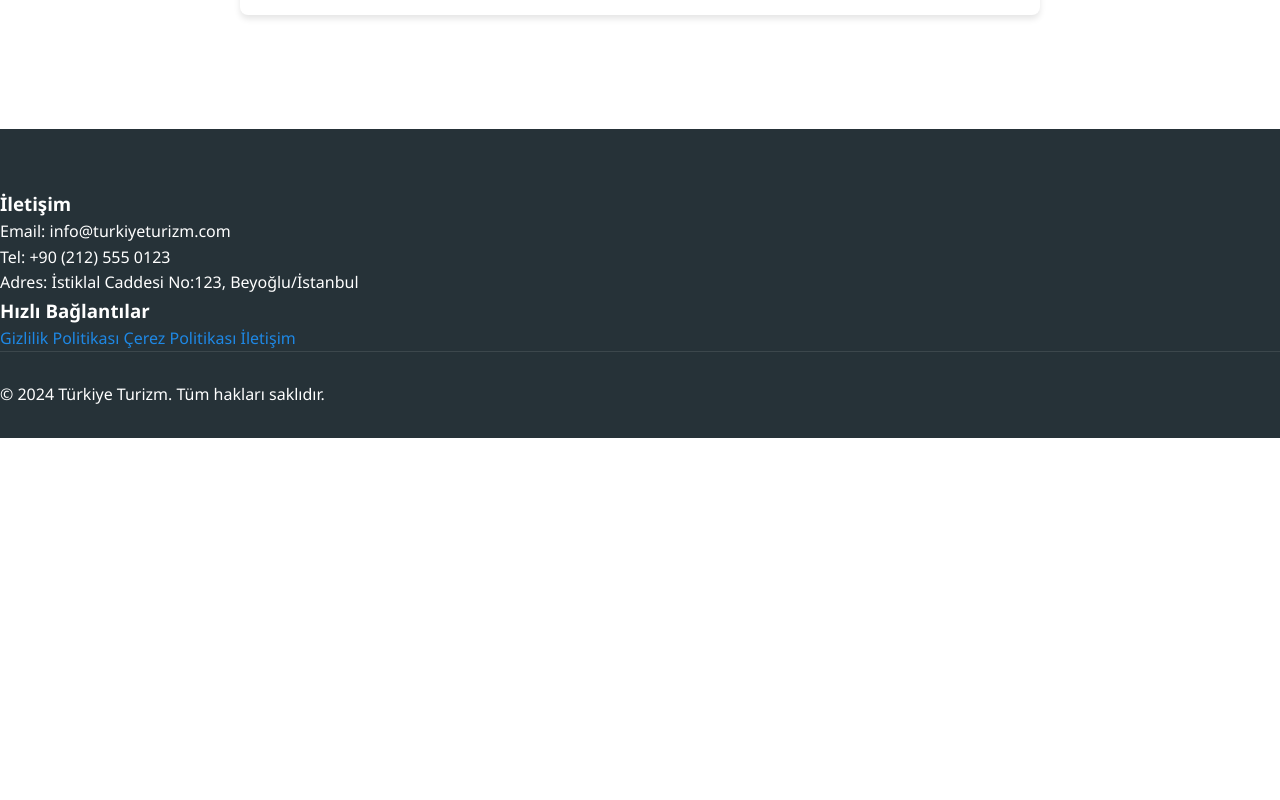
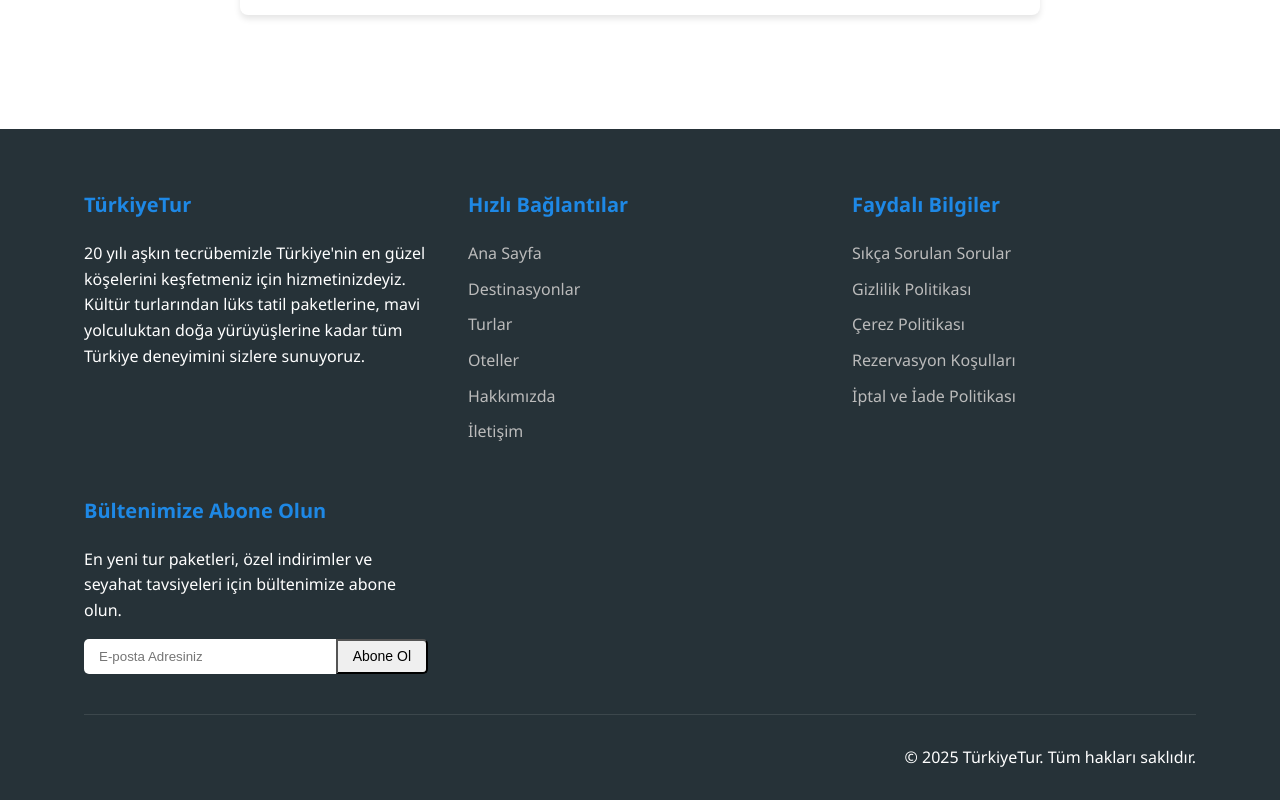
Before and after one commit to Azamqulov/Turizm_2.github.io, a plain HTML site: page privacy-policy.html in a window 1280 px wide. Shown: the part 1733-2533 px from the top of the page. Before the commit the page ends 2171 px from the top, so only its background shows below. Drawn offline with nearby package versions, Linux system fonts and the light colour scheme.

Commit message:
Update privacy-policy.html

```diff
--- a/privacy-policy.html
+++ b/privacy-policy.html
@@ -20,23 +20,27 @@
     <link rel="stylesheet" href="https://unpkg.com/aos@next/dist/aos.css" />
   </head>
   <body>
+ <!-- Header Bölümü -->
  <header>
+  <div class="container">
+      <div class="logo">
+          <h1>TürkiyeTur</h1>
+      </div>
       <nav>
-        <div class="logo">
-          <h1>Türkiye Turizm</h1>
-        </div>
-        <div class="nav-links">
-          <a href="index.html">Ana Sayfa</a>
-          <a href="privacy-policy.html" class="active">Gizlilik Politikası</a>
-          <a href="cookie-policy.html">Çerez Politikası</a>
-          <a href="contact.html">İletişim</a>
-        </div>
-        <div class="mobile-menu" onclick="toggleMenu()">
+          <ul>
+              <li><a href="#home">Ana Sayfa</a></li>
+              <li><a href="#destinations">Destinasyonlar</a></li>
+              <li><a href="#tours">Turlar</a></li>
+              <li><a href="#hotels">Oteller</a></li>
+              <li><a href="#contact">İletişim</a></li>
+          </ul>
+      </nav>
+      <div class="mobile-menu-btn">
           <span></span>
           <span></span>
           <span></span>
       </div>
-      </nav>
+  </div>
 </header>
 
     <main style="padding: 120px 5% 4rem">
@@ -124,23 +128,55 @@
       </div>
     </main>
 
+      <!-- Footer -->
       <footer>
-      <div class="footer-content">
-        <div class="footer-section">
-          <h3>İletişim</h3>
-          <p>Email: info@turkiyeturizm.com</p>
-          <p>Tel: +90 (212) 555 0123</p>
-          <p>Adres: İstiklal Caddesi No:123, Beyoğlu/İstanbul</p>
+        <div class="container">
+            <div class="footer-top">
+                <div class="footer-about">
+                    <h3>TürkiyeTur</h3>
+                    <p>20 yılı aşkın tecrübemizle Türkiye'nin en güzel köşelerini keşfetmeniz için hizmetinizdeyiz. Kültür turlarından lüks tatil paketlerine, mavi yolculuktan doğa yürüyüşlerine kadar tüm Türkiye deneyimini sizlere sunuyoruz.</p>
                 </div>
-        <div class="footer-section">
+                <div class="footer-links">
                     <h3>Hızlı Bağlantılar</h3>
-          <a href="privacy-policy.html">Gizlilik Politikası</a>
-          <a href="cookie-policy.html">Çerez Politikası</a>
-          <a href="contact.html">İletişim</a>
+                    <ul>
+                        <li><a href="#">Ana Sayfa</a></li>
+                        <li><a href="#destinations">Destinasyonlar</a></li>
+                        <li><a href="#tours">Turlar</a></li>
+                        <li><a href="#hotels">Oteller</a></li>
+                        <li><a href="#about">Hakkımızda</a></li>
+                        <li><a href="#contact">İletişim</a></li>
+                    </ul>
+                </div>
+                <div class="footer-links">
+                    <h3>Faydalı Bilgiler</h3>
+                    <ul>
+                        <li><a href="#">Sıkça Sorulan Sorular</a></li>
+                        <li><a href="privacy-policy.html">Gizlilik Politikası</a></li>
+                        <li><a href="cookie-policy.html">Çerez Politikası</a></li>
+                        <li><a href="#">Rezervasyon Koşulları</a></li>
+                        <li><a href="#">İptal ve İade Politikası</a></li>
+                    </ul>
+                </div>
+                <div class="footer-newsletter">
+                    <h3>Bültenimize Abone Olun</h3>
+                    <p>En yeni tur paketleri, özel indirimler ve seyahat tavsiyeleri için bültenimize abone olun.</p>
+                    <form class="newsletter-form">
+                        <input type="email" placeholder="E-posta Adresiniz" required>
+                        <button type="submit" class="btn-small">Abone Ol</button>
+                    </form>
                 </div>
             </div>
             <div class="footer-bottom">
-        <p>&copy; 2024 Türkiye Turizm. Tüm hakları saklıdır.</p>
+                <div class="footer-social">
+                    <a href="#"><i class="icon-facebook"></i></a>
+                    <a href="#"><i class="icon-instagram"></i></a>
+                    <a href="#"><i class="icon-twitter"></i></a>
+                    <a href="#"><i class="icon-youtube"></i></a>
+                </div>
+                <div class="footer-copyright">
+                    <p>&copy; 2025 TürkiyeTur. Tüm hakları saklıdır.</p>
+                </div>
+            </div>
         </div>
     </footer>
 
```
Lines whose indentation alone changed are shown as unchanged.
